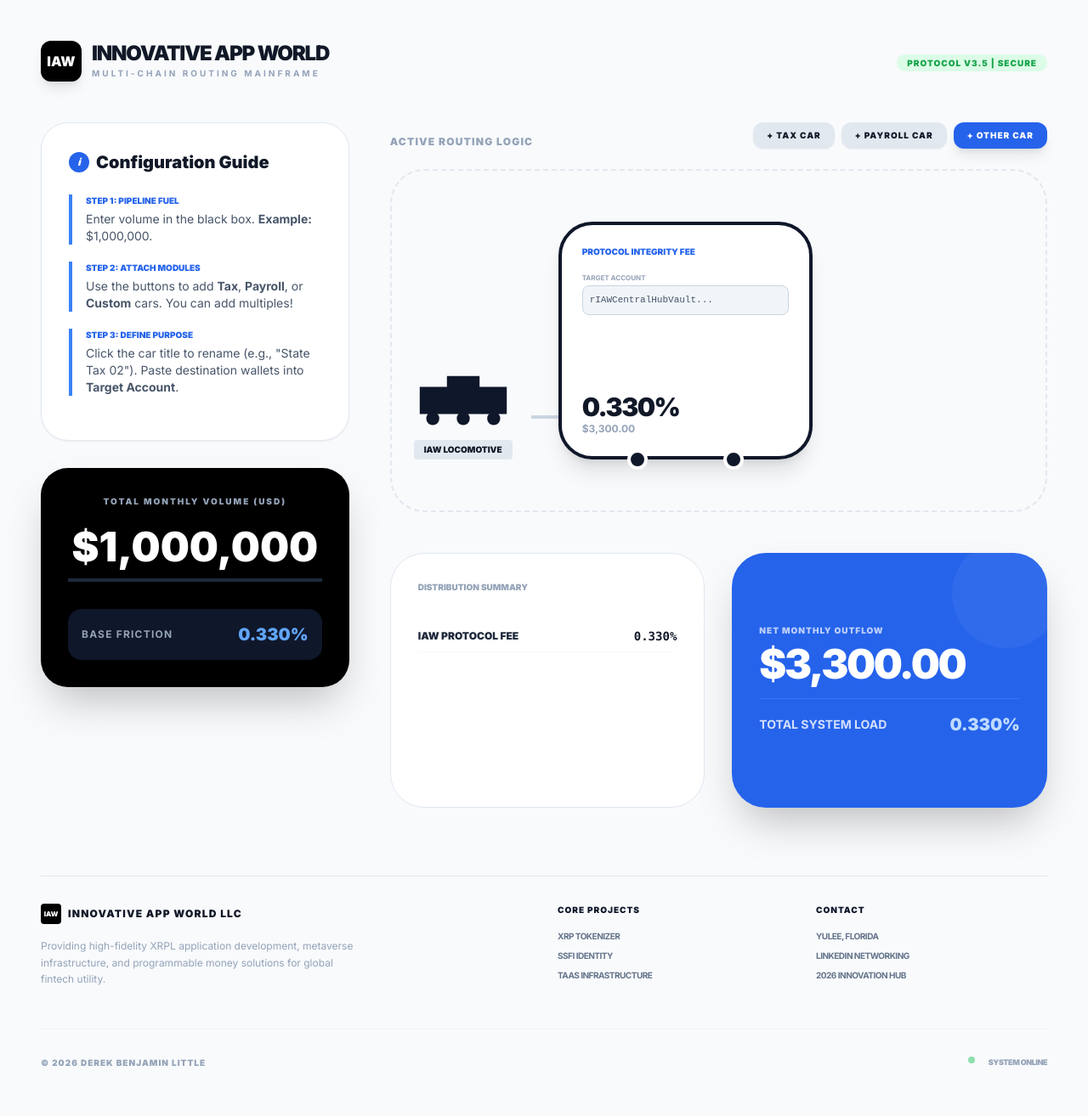
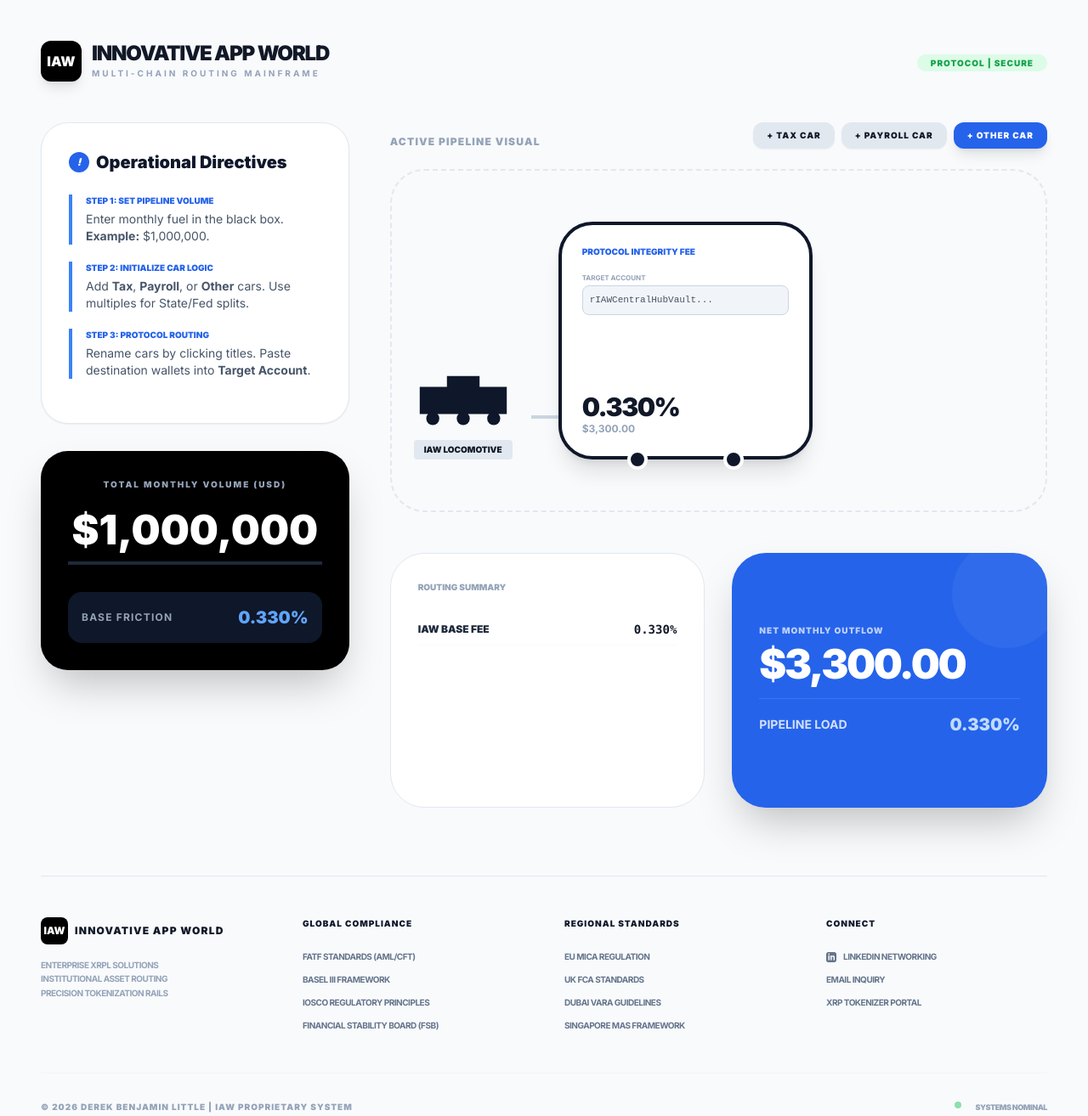
Before and after one commit to alittlepc/innovative-app-world-site, a plain HTML site: page index.html in a window 1280 px wide. Shown: the whole page at 85% size. Drawn offline with nearby package versions, Linux system fonts and the light colour scheme.

Commit message:
Update index.html
Signed-off-by: alittlepc <alittlepc@gmail.com>

```diff
--- a/index.html
+++ b/index.html
@@ -3,7 +3,7 @@
 <head>
     <meta charset="UTF-8">
     <meta name="viewport" content="width=device-width, initial-scale=1.0">
-    <title>IAW | Precision Routing Rail v3.5</title>
+    <title>IAW | Institutional Routing Mainframe</title>
     <script src="https://cdn.tailwindcss.com"></script>
     <link href="https://fonts.googleapis.com/css2?family=Inter:wght@400;700;900&display=swap" rel="stylesheet">
     <style>
@@ -30,7 +30,7 @@
             </div>
         </div>
         <div class="text-right">
-            <span class="text-[10px] font-black bg-green-100 text-green-600 px-3 py-1 rounded-full uppercase tracking-widest">Protocol v3.5 | Secure</span>
+            <span class="text-[10px] font-black bg-green-100 text-green-600 px-4 py-1 rounded-full uppercase tracking-widest whitespace-nowrap">Protocol | Secure</span>
         </div>
     </nav>
 
@@ -38,21 +38,21 @@
 
         <div class="lg:col-span-4 space-y-8">
             <section class="bg-white p-8 rounded-[32px] shadow-sm border border-slate-200">
-                <h2 class="text-xl font-black mb-6 flex items-center gap-2">
-                    <span class="w-6 h-6 bg-blue-600 text-white text-[12px] flex items-center justify-center rounded-full italic">i</span>
-                    Configuration Guide
+                <h2 class="text-xl font-black mb-6 flex items-center gap-2 text-slate-900">
+                    <span class="w-6 h-6 bg-blue-600 text-white text-[12px] flex items-center justify-center rounded-full italic">!</span>
+                    Operational Directives
                 </h2>
                 <div class="step-card">
-                    <p class="text-[10px] font-black text-blue-600 uppercase mb-1">Step 1: Pipeline Fuel</p>
-                    <p class="text-sm font-medium text-slate-600">Enter volume in the black box. <strong>Example:</strong> $1,000,000.</p>
+                    <p class="text-[10px] font-black text-blue-600 uppercase mb-1">Step 1: Set Pipeline Volume</p>
+                    <p class="text-sm font-medium text-slate-600">Enter monthly fuel in the black box. <br><strong>Example:</strong> $1,000,000.</p>
                 </div>
                 <div class="step-card">
-                    <p class="text-[10px] font-black text-blue-600 uppercase mb-1">Step 2: Attach Modules</p>
-                    <p class="text-sm font-medium text-slate-600">Use the buttons to add <strong>Tax</strong>, <strong>Payroll</strong>, or <strong>Custom</strong> cars. You can add multiples!</p>
+                    <p class="text-[10px] font-black text-blue-600 uppercase mb-1">Step 2: Initialize Car Logic</p>
+                    <p class="text-sm font-medium text-slate-600">Add <strong>Tax</strong>, <strong>Payroll</strong>, or <strong>Other</strong> cars. Use multiples for State/Fed splits.</p>
                 </div>
                 <div class="step-card">
-                    <p class="text-[10px] font-black text-blue-600 uppercase mb-1">Step 3: Define Purpose</p>
-                    <p class="text-sm font-medium text-slate-600">Click the car title to rename (e.g., "State Tax 02"). Paste destination wallets into <strong>Target Account</strong>.</p>
+                    <p class="text-[10px] font-black text-blue-600 uppercase mb-1">Step 3: Protocol Routing</p>
+                    <p class="text-sm font-medium text-slate-600">Rename cars by clicking titles. Paste destination wallets into <strong>Target Account</strong>.</p>
                 </div>
             </section>
 
@@ -68,9 +68,7 @@
 
         <div class="lg:col-span-8">
             <div class="mb-6 flex flex-wrap gap-3 items-end justify-between">
-                <div>
-                    <h3 class="text-xs font-black uppercase tracking-widest text-slate-400">Active Routing Logic</h3>
-                </div>
+                <h3 class="text-xs font-black uppercase tracking-widest text-slate-400">Active Pipeline Visual</h3>
                 <div class="flex gap-2">
                     <button onclick="addCar('Tax')" class="bg-slate-200 hover:bg-slate-300 px-4 py-2 rounded-xl font-black text-[10px] uppercase tracking-widest transition-all shadow-sm">+ Tax Car</button>
                     <button onclick="addCar('Payroll')" class="bg-slate-200 hover:bg-slate-300 px-4 py-2 rounded-xl font-black text-[10px] uppercase tracking-widest transition-all shadow-sm">+ Payroll Car</button>
@@ -83,13 +81,10 @@
                     <div class="flex-shrink-0 mr-4 flex flex-col items-center">
                         <svg class="w-32 h-24 text-slate-900" viewBox="0 0 100 60" fill="currentColor">
                             <path d="M10 25h25v25H10zM35 15h30v35H35zM65 25h25v25H65z" />
-                            <circle cx="22" cy="54" r="6" />
-                            <circle cx="50" cy="54" r="6" />
-                            <circle cx="78" cy="54" r="6" />
+                            <circle cx="22" cy="54" r="6" /><circle cx="50" cy="54" r="6" /><circle cx="78" cy="54" r="6" />
                         </svg>
                         <span class="text-[10px] font-black uppercase mt-2 bg-slate-200 px-3 py-1 rounded">IAW Locomotive</span>
                     </div>
-
                     <div class="w-8 h-1 bg-slate-300 mb-12 flex-shrink-0"></div>
 
                     <div class="car-box bg-white border-4 border-slate-900 rounded-[40px] p-6 shadow-xl">
@@ -116,15 +111,15 @@
 
             <div class="mt-12 grid grid-cols-1 md:grid-cols-2 gap-8">
                 <div class="bg-white p-8 rounded-[40px] border border-slate-200 h-[300px] overflow-y-auto">
-                    <h4 class="text-[10px] font-black uppercase text-slate-400 mb-6 sticky top-0 bg-white pb-2">Distribution Summary</h4>
-                    <div id="summary-list" class="space-y-3"></div>
+                    <h4 class="text-[10px] font-black uppercase text-slate-400 mb-6 sticky top-0 bg-white">Routing Summary</h4>
+                    <div id="summary-list" class="space-y-3 mt-4"></div>
                 </div>
                 <div class="bg-blue-600 p-8 rounded-[40px] text-white flex flex-col justify-center shadow-2xl relative overflow-hidden">
                     <div class="absolute -right-4 -top-4 w-32 h-32 bg-white opacity-5 rounded-full"></div>
                     <p class="text-[10px] font-black uppercase tracking-widest opacity-70 mb-2">Net Monthly Outflow</p>
                     <h2 id="total-dollars" class="text-5xl font-black tracking-tighter">$3,300.00</h2>
                     <div class="mt-4 pt-4 border-t border-blue-400/30 flex justify-between items-center">
-                        <span class="text-sm font-bold opacity-80 uppercase">Total System Load</span>
+                        <span class="text-sm font-bold opacity-80 uppercase">Pipeline Load</span>
                         <span id="total-percent" class="text-xl font-black text-blue-200">0.330%</span>
                     </div>
                 </div>
@@ -132,39 +127,55 @@
         </div>
     </main>
 
-    <footer class="max-w-[1600px] w-full mx-auto mt-20 pt-8 border-t border-slate-200 pb-12">
-        <div class="grid grid-cols-1 md:grid-cols-4 gap-8">
-            <div class="col-span-1 md:col-span-2">
+    <footer class="max-w-[1600px] w-full mx-auto mt-20 pt-12 border-t border-slate-200 pb-12">
+        <div class="grid grid-cols-1 md:grid-cols-4 gap-12">
+            <div class="col-span-1">
                 <div class="flex items-center gap-2 mb-4">
-                    <div class="w-6 h-6 bg-black text-white flex items-center justify-center font-black rounded text-[8px]">IAW</div>
-                    <span class="text-xs font-black uppercase tracking-widest">Innovative App World LLC</span>
+                    <div class="w-8 h-8 bg-black text-white flex items-center justify-center font-black rounded-lg text-xs">IAW</div>
+                    <span class="text-xs font-black uppercase tracking-widest">Innovative App World</span>
                 </div>
-                <p class="text-xs text-slate-400 font-medium leading-relaxed max-w-sm">
-                    Providing high-fidelity XRPL application development, metaverse infrastructure, and programmable money solutions for global fintech utility.
+                <p class="text-[10px] text-slate-400 font-bold uppercase tracking-tighter leading-relaxed">
+                    Enterprise XRPL Solutions<br>Institutional Asset Routing<br>Precision Tokenization Rails
                 </p>
             </div>
+
             <div>
-                <h5 class="text-[10px] font-black uppercase text-slate-900 mb-4 tracking-widest">Core Projects</h5>
-                <ul class="text-[10px] font-bold text-slate-500 space-y-2 uppercase tracking-tighter">
-                    <li><a href="#" class="footer-link">XRP Tokenizer</a></li>
-                    <li><a href="#" class="footer-link">SSFI Identity</a></li>
-                    <li><a href="#" class="footer-link">TaaS Infrastructure</a></li>
+                <h5 class="text-[10px] font-black uppercase text-slate-900 mb-6 tracking-widest">Global Compliance</h5>
+                <ul class="text-[10px] font-bold text-slate-500 space-y-3 uppercase tracking-tighter">
+                    <li><a href="https://www.fatf-gafi.org" target="_blank" class="footer-link">FATF Standards (AML/CFT)</a></li>
+                    <li><a href="https://www.bis.org/basel_framework/" target="_blank" class="footer-link">Basel III Framework</a></li>
+                    <li><a href="https://www.iosco.org" target="_blank" class="footer-link">IOSCO Regulatory Principles</a></li>
+                    <li><a href="https://www.fsb.org" target="_blank" class="footer-link">Financial Stability Board (FSB)</a></li>
                 </ul>
             </div>
+
             <div>
-                <h5 class="text-[10px] font-black uppercase text-slate-900 mb-4 tracking-widest">Contact</h5>
-                <ul class="text-[10px] font-bold text-slate-500 space-y-2 uppercase tracking-tighter">
-                    <li>Yulee, Florida</li>
-                    <li>LinkedIn Networking</li>
-                    <li>2026 Innovation Hub</li>
+                <h5 class="text-[10px] font-black uppercase text-slate-900 mb-6 tracking-widest">Regional Standards</h5>
+                <ul class="text-[10px] font-bold text-slate-500 space-y-3 uppercase tracking-tighter">
+                    <li><a href="https://finance.ec.europa.eu/digital-finance/markets-crypto-assets-mica_en" target="_blank" class="footer-link">EU MiCA Regulation</a></li>
+                    <li><a href="https://www.fca.org.uk" target="_blank" class="footer-link">UK FCA Standards</a></li>
+                    <li><a href="https://www.dfsa.ae" target="_blank" class="footer-link">Dubai VARA Guidelines</a></li>
+                    <li><a href="https://www.mas.gov.sg" target="_blank" class="footer-link">Singapore MAS Framework</a></li>
+                </ul>
+            </div>
+
+            <div>
+                <h5 class="text-[10px] font-black uppercase text-slate-900 mb-6 tracking-widest">Connect</h5>
+                <ul class="text-[10px] font-bold text-slate-500 space-y-3 uppercase tracking-tighter">
+                    <li><a href="https://www.linkedin.com/in/innovative-app-world" target="_blank" class="footer-link flex items-center gap-2">
+                        <svg class="w-3 h-3" fill="currentColor" viewBox="0 0 24 24"><path d="M19 0h-14c-2.761 0-5 2.239-5 5v14c0 2.761 2.239 5 5 5h14c2.762 0 5-2.239 5-5v-14c0-2.761-2.238-5-5-5zm-11 19h-3v-11h3v11zm-1.5-12.268c-.966 0-1.75-.79-1.75-1.764s.784-1.764 1.75-1.764 1.75.79 1.75 1.764-.783 1.764-1.75 1.764zm13.5 12.268h-3v-5.604c0-3.368-4-3.113-4 0v5.604h-3v-11h3v1.765c1.396-2.586 7-2.777 7 2.476v6.759z"/></svg>
+                        LinkedIn Networking
+                    </a></li>
+                    <li><a href="mailto:alittlepc@gmail.com" class="footer-link">Email Inquiry</a></li>
+                    <li><a href="https://xrptokenizer.com" target="_blank" class="footer-link">XRP Tokenizer Portal</a></li>
                 </ul>
             </div>
         </div>
         <div class="mt-12 flex justify-between items-center border-t border-slate-100 pt-8">
-            <p class="text-[10px] font-black text-slate-400 uppercase tracking-widest">© 2026 Derek Benjamin Little</p>
+            <p class="text-[10px] font-black text-slate-400 uppercase tracking-widest">© 2026 Derek Benjamin Little | IAW Proprietary System</p>
             <div class="flex gap-4">
                 <div class="w-2 h-2 bg-green-500 rounded-full animate-pulse"></div>
-                <span class="text-[9px] font-black uppercase text-slate-400 tracking-tighter">System Online</span>
+                <span class="text-[9px] font-black uppercase text-slate-400 tracking-tighter">Systems Nominal</span>
             </div>
         </div>
     </footer>
@@ -185,28 +196,15 @@
         function addCar(type) {
             const id = Date.now();
             let defaultTitle = "Other Car";
-            let defaultPercent = 1.000;
-
             if(type === 'Tax') defaultTitle = "Tax Car 01";
             if(type === 'Payroll') defaultTitle = "Payroll Car 01";
-
-            cars.push({
-                id: id,
-                title: defaultTitle,
-                percent: defaultPercent,
-                wallet: "rDestinationAddress..."
-            });
+            cars.push({ id, title: defaultTitle, percent: 1.000, wallet: "rDestinationAddress..." });
             render();
-
-            // Auto-scroll to end
             const vp = document.getElementById('viewport');
             setTimeout(() => { vp.scrollLeft = vp.scrollWidth; }, 100);
         }
 
-        function removeCar(id) {
-            cars = cars.filter(c => c.id !== id);
-            render();
-        }
+        function removeCar(id) { cars = cars.filter(c => c.id !== id); render(); }
 
         function updateCar(id, field, value) {
             const car = cars.find(c => c.id === id);
@@ -217,79 +215,38 @@
         }
 
         function calculate() {
-            let totalP = 0.330;
-            let totalD = volume * 0.00330;
+            let totalP = 0.330, totalD = volume * 0.00330;
             document.getElementById('core-dollars').innerText = formatCurrency(volume * 0.00330);
-
-            let summaryHtml = `
-                <div class="flex justify-between items-center py-2 border-b border-slate-50">
-                    <span class="text-xs font-black uppercase text-slate-800">IAW Protocol Fee</span>
-                    <span class="text-sm font-mono font-bold">0.330%</span>
-                </div>`;
-
+            let summaryHtml = `<div class="flex justify-between items-center py-2 border-b border-slate-50"><span class="text-xs font-black uppercase text-slate-800">IAW Base Fee</span><span class="text-sm font-mono font-bold">0.330%</span></div>`;
             cars.forEach(car => {
                 const amt = volume * (car.percent / 100);
-                totalP += car.percent;
-                totalD += amt;
-
+                totalP += car.percent; totalD += amt;
                 if(document.getElementById(`cost-${car.id}`)) {
                     document.getElementById(`cost-${car.id}`).innerText = formatCurrency(amt);
                     document.getElementById(`rate-${car.id}`).innerText = car.percent.toFixed(3) + '%';
                 }
-
-                summaryHtml += `
-                    <div class="flex justify-between items-center py-2 border-b border-slate-50">
-                        <span class="text-xs font-bold text-slate-500 uppercase">${car.title}</span>
-                        <span class="text-sm font-mono font-bold">${car.percent.toFixed(3)}%</span>
-                    </div>`;
+                summaryHtml += `<div class="flex justify-between items-center py-2 border-b border-slate-50"><span class="text-xs font-bold text-slate-500 uppercase">${car.title}</span><span class="text-sm font-mono font-bold">${car.percent.toFixed(3)}%</span></div>`;
             });
-
             document.getElementById('total-percent').innerText = totalP.toFixed(3) + '%';
             document.getElementById('total-dollars').innerText = formatCurrency(totalD);
             document.getElementById('summary-list').innerHTML = summaryHtml;
         }
 
-        function formatCurrency(v) {
-            return new Intl.NumberFormat('en-US', { style: 'currency', currency: 'USD' }).format(v);
-        }
+        function formatCurrency(v) { return new Intl.NumberFormat('en-US', { style: 'currency', currency: 'USD' }).format(v); }
 
         function render() {
             const container = document.getElementById('dynamic-cars');
             container.innerHTML = '';
-
             cars.forEach(car => {
                 const coupler = document.createElement('div');
                 coupler.className = "w-8 h-1 bg-slate-300 mb-12 flex-shrink-0";
-
                 const carDiv = document.createElement('div');
                 carDiv.className = "car-box bg-white border border-slate-200 rounded-[40px] p-6 shadow-sm ml-2";
-                carDiv.innerHTML = `
-                    <div class="h-full flex flex-col justify-between">
-                        <div class="relative">
-                            <button onclick="removeCar(${car.id})" class="absolute -top-2 -right-2 text-slate-300 hover:text-red-500 font-black text-xl">×</button>
-                            <input type="text" value="${car.title}" class="text-[10px] font-black uppercase text-black w-full border-b border-slate-100 outline-none focus:border-blue-500 mb-3 bg-transparent" oninput="updateCar(${car.id}, 'title', this.value)">
-
-                            <label class="text-[8px] font-bold text-slate-400 uppercase">Target Account</label>
-                            <input type="text" value="${car.wallet}" placeholder="rAddress..." class="wallet-input" oninput="updateCar(${car.id}, 'wallet', this.value)">
-                        </div>
-                        <div class="mt-4">
-                            <input type="range" min="0" max="100" step="0.001" value="${car.percent}" oninput="updateCar(${car.id}, 'percent', this.value)">
-                            <div class="flex justify-between items-end mt-2">
-                                <p class="text-2xl font-black tracking-tighter" id="rate-${car.id}">${car.percent.toFixed(3)}%</p>
-                                <p class="text-[10px] text-slate-400 font-black uppercase" id="cost-${car.id}">$0.00</p>
-                            </div>
-                        </div>
-                    </div>
-                    <div class="absolute -bottom-4 left-0 right-0 flex justify-around px-8">
-                        <div class="w-6 h-6 bg-slate-900 rounded-full border-4 border-white"></div>
-                        <div class="w-6 h-6 bg-slate-900 rounded-full border-4 border-white"></div>
-                    </div>`;
-                container.appendChild(coupler);
-                container.appendChild(carDiv);
+                carDiv.innerHTML = `<div class="h-full flex flex-col justify-between"><div class="relative"><button onclick="removeCar(${car.id})" class="absolute -top-2 -right-2 text-slate-300 hover:text-red-500 font-black text-xl">×</button><input type="text" value="${car.title}" class="text-[10px] font-black uppercase text-black w-full border-b border-slate-100 outline-none focus:border-blue-500 mb-3 bg-transparent" oninput="updateCar(${car.id}, 'title', this.value)"><label class="text-[8px] font-bold text-slate-400 uppercase">Target Account</label><input type="text" value="${car.wallet}" class="wallet-input" oninput="updateCar(${car.id}, 'wallet', this.value)"></div><div class="mt-4"><input type="range" min="0" max="100" step="0.001" value="${car.percent}" oninput="updateCar(${car.id}, 'percent', this.value)"><div class="flex justify-between items-end mt-2"><p class="text-2xl font-black tracking-tighter" id="rate-${car.id}">${car.percent.toFixed(3)}%</p><p class="text-[10px] text-slate-400 font-black uppercase" id="cost-${car.id}">$0.00</p></div></div></div><div class="absolute -bottom-4 left-0 right-0 flex justify-around px-8"><div class="w-6 h-6 bg-slate-900 rounded-full border-4 border-white"></div><div class="w-6 h-6 bg-slate-900 rounded-full border-4 border-white"></div></div>`;
+                container.appendChild(coupler); container.appendChild(carDiv);
             });
             calculate();
         }
-
         window.onload = render;
     </script>
 </body>
```
